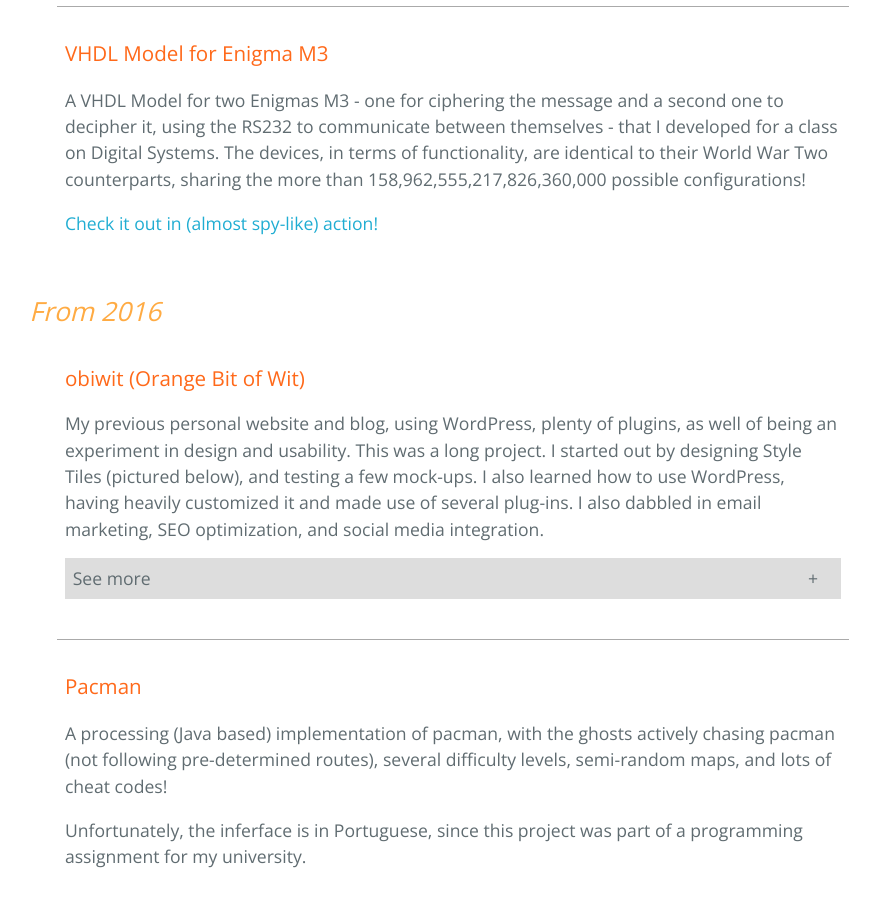
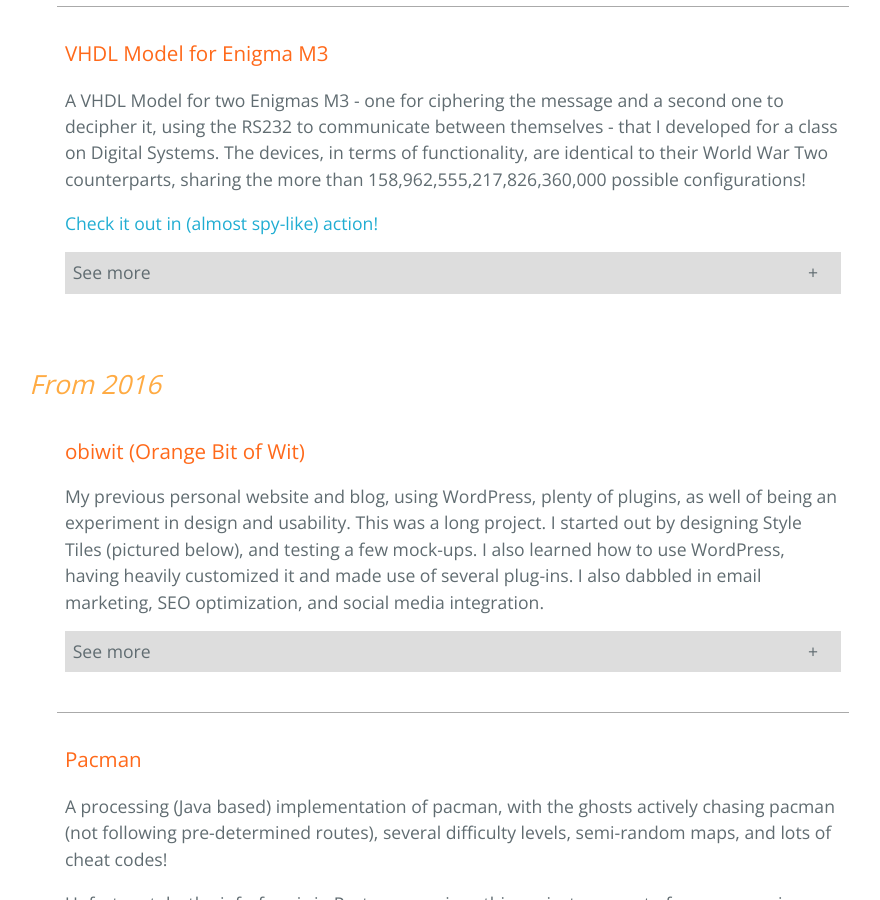
Before and after one commit to obiwit/obiwit.github.io, a Jekyll site: the page built from projects.html, in a window 1280 px wide and 900 px high, scrolled down 1287 px. Shown: the whole window, without its empty margins (207-1087 px from the left). Built offline with Jekyll 4.4.1, drawn with Linux system fonts in a browser that asks for light colours; nearby versions of some CDN libraries.

Commit message:
Smal content update; added email icon

```diff
--- a/_config.yml
+++ b/_config.yml
@@ -9,6 +9,7 @@
   name:       Beatriz Borges R
   url:        http://obiwit.com
 
+  email:      bea@obiwit.com
   github_username:        obiwit
   linkedin_username:      obiwit
   stackoverflow_username: 3059443/obiwit
--- a/_includes/page-footer.html
+++ b/_includes/page-footer.html
@@ -1,5 +1,12 @@
 <footer class="site-footer">
   <ul>
+    {% if site.author.email %}
+      <li>
+        <a href="mailto:{{ site.author.email }}">
+          <i class="fa fa-envelope fa-3x"></i>
+        </a>
+      </li>
+    {% endif %}
     {% if site.author.github_username %}
       <li>
         <a href="https://github.com/{{ site.author.github_username }}">
--- a/projects.html
+++ b/projects.html
@@ -30,6 +30,13 @@
       <h3>VHDL Model for Enigma M3</h3>
       <p>A VHDL Model for two Enigmas M3 - one for ciphering the message and a second one to decipher it, using the RS232 to communicate between themselves - that I developed for a class on Digital Systems. The devices, in terms of functionality, are identical to their World War Two counterparts, sharing the more than 158,962,555,217,826,360,000 possible configurations!</p>
       <a href="https://www.youtube.com/watch?v=rjT6-Ye7jDg">Check it out in (almost spy-like) action!</a>
+      <button class="toggle-accordion">See more</button>
+      <div class="accordion" data-items="4">
+        <img src="{{ site.baseurl }}/img/projects/enigma_overview.jpg" alt="Overview of the final system, with the two FPGA kits connected." data-index="1" data-project="vhdl-enigma" class="break-after">
+        <img src="{{ site.baseurl }}/img/projects/enigma_before.jpg" alt="Before encription - the encription machine (right) will encrypt A to T. The Seven Segment Displays shows a preview of the next encription, so you can know the next A will be encrypted as T." data-index="2" data-project="vhdl-enigma" class="break-after">
+        <img src="{{ site.baseurl }}/img/projects/enigma_after.jpg" alt="After encription - the encription machine (right) shows on its LCD screen that A was encripted as T; the deciphering machine (left) shows on its Seven Segment Display that T was deciphered as A." data-index="3" data-project="vhdl-enigma" class="break-after">
+        <img src="{{ site.baseurl }}/img/projects/enigma_FSM1.png" alt="The Finite State Machine of the setup process, which allows the configuration of both cipher and deciphering machines by the user." data-index="4" data-project="vhdl-enigma">
+      </div>
     </li>
     <h2 class="contrast">From 2016</h2>
     <li id="wp-obiwit">
@@ -71,9 +78,9 @@
         <img src="{{ site.baseurl }}/img/projects/80k_4.png" data-pre="First Mock-Up - " alt="When the user pressed the 'About' button, this modal window opened to give a basic, to the point explanation, enabling the user to go right to the quiz - instead of tying him down with lots of text and information." data-index="2" data-project="80k-quizzes">
         <img src="{{ site.baseurl }}/img/projects/80k_6.png" data-pre="First Mock-Up - " alt="A sample question screen. On the right, you can see a navigational list, which shows the user which question they are on, and allows them to jump back to previous questions by pressing the right circle." data-index="3" data-project="80k-quizzes">
         <img src="{{ site.baseurl }}/img/projects/80k_5.png" data-pre="First Mock-Up - " alt="The results page. A distraction free page that listed the best matches for each user, alongside an appropriate image and brief explanation of each result." data-index="4" data-project="80k-quizzes">
-        <img src="{{ site.baseurl }}/img/projects/80k_quiz2_1.png" data-pre="Second Mock-Up - " alt="A single page app [TODO]..." data-index="5" data-project="80k-quizzes">
-        <img src="{{ site.baseurl }}/img/projects/80k_quiz2_2.png" data-pre="Second Mock-Up - " alt="." data-index="6" data-project="80k-quizzes">
-        <img src="{{ site.baseurl }}/img/projects/80k_quiz2_3.png" data-pre="Second Mock-Up - " alt="." data-index="7" data-project="80k-quizzes">
+        <img src="{{ site.baseurl }}/img/projects/80k_quiz2_1.png" data-pre="Second Mock-Up - " alt="The second mock-up was a single page app. This is the landing page you get before pressing anything. As you move the sliders, results appear (and disappear) from the bottom portion of the screen." data-index="5" data-project="80k-quizzes">
+        <img src="{{ site.baseurl }}/img/projects/80k_quiz2_2.png" data-pre="Second Mock-Up - " alt="A view of the app in action. Notice how the sliders' caption has changed to reflect their new value." data-index="6" data-project="80k-quizzes">
+        <img src="{{ site.baseurl }}/img/projects/80k_quiz2_3.png" data-pre="Second Mock-Up - " alt="How the results are presented to you if you scroll down - you get the top matches, but have the option to see more." data-index="7" data-project="80k-quizzes">
       </div>
     </li>
     <li>
```
